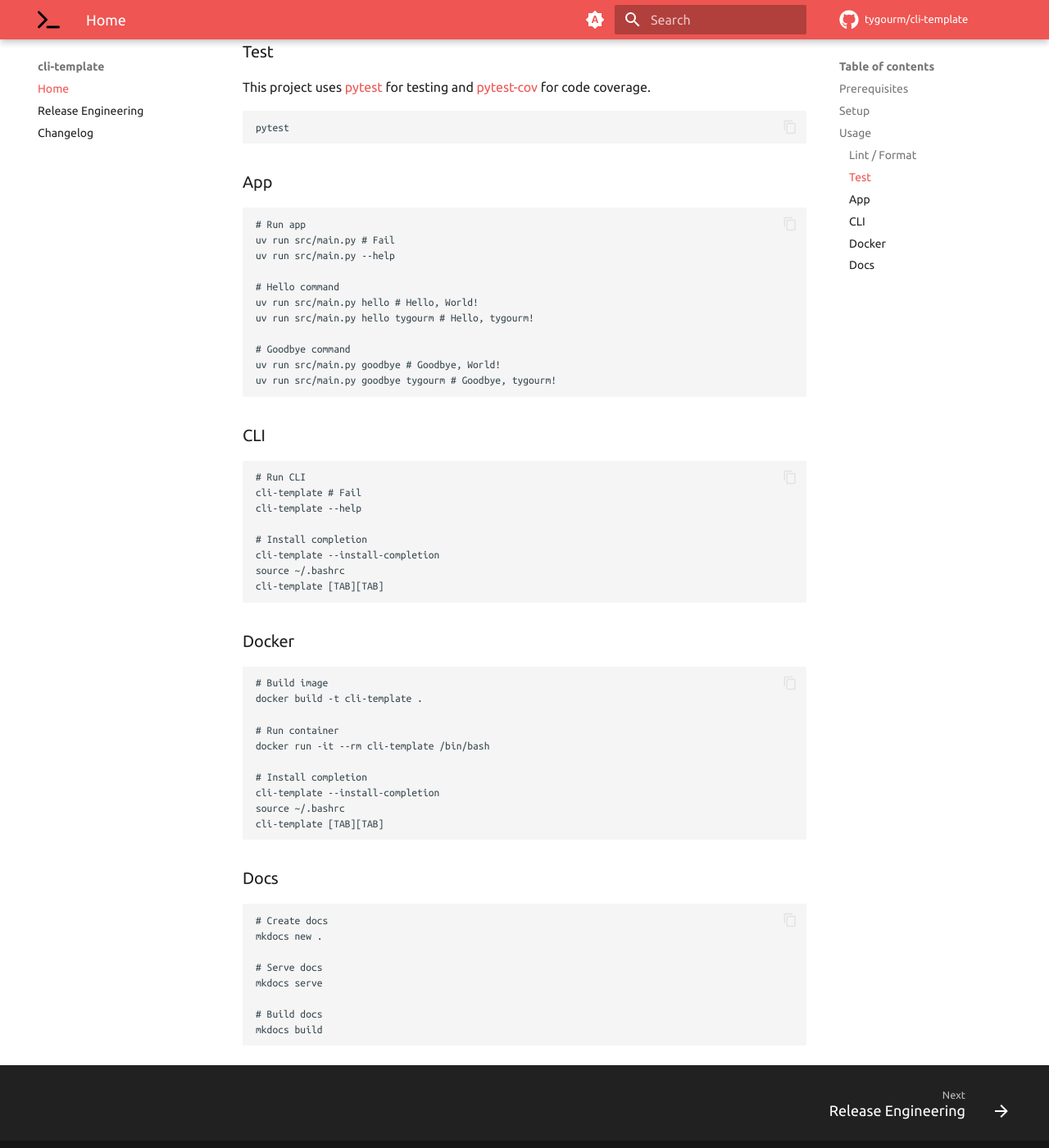
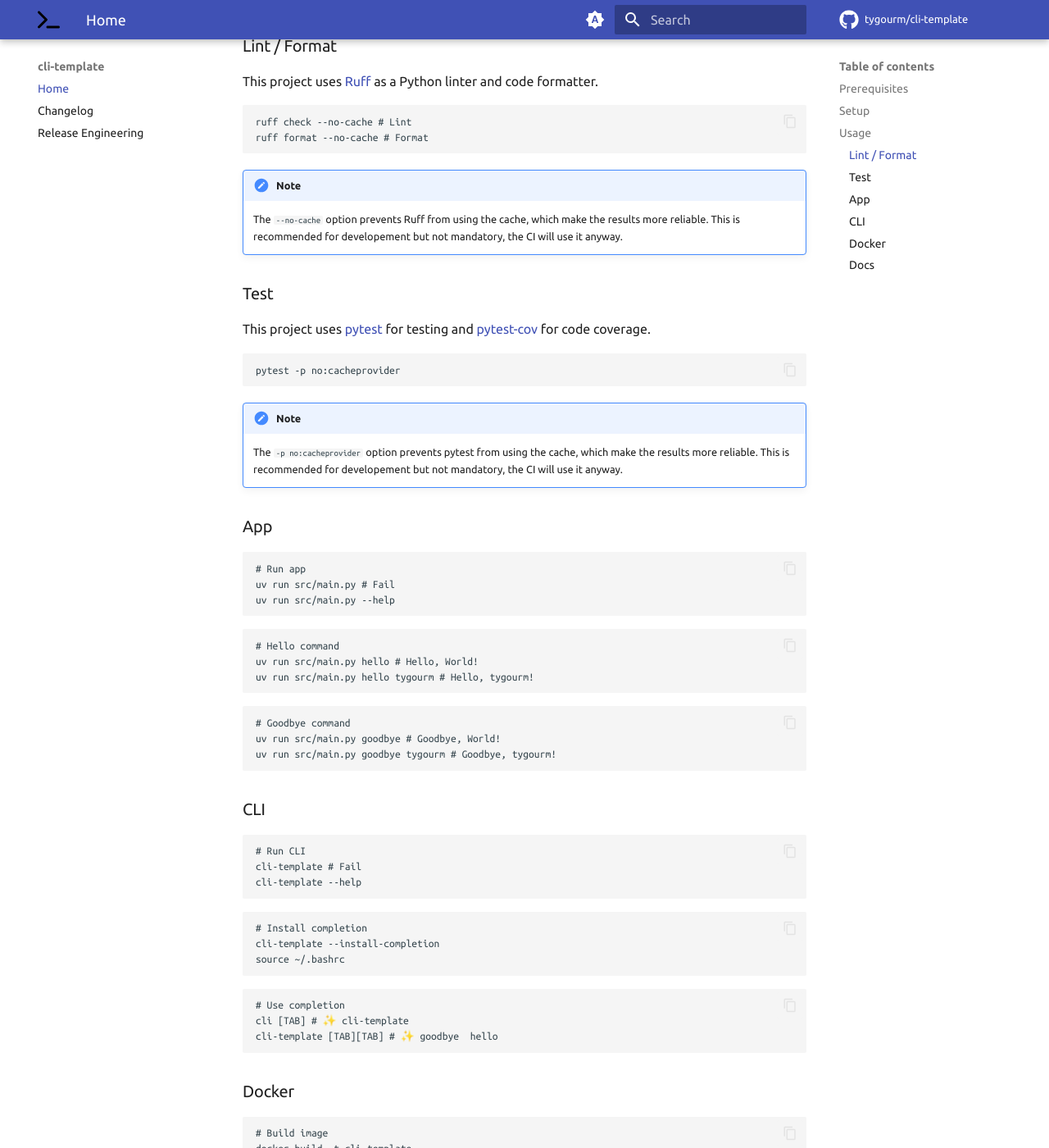
Before and after one commit to tygourm/cli-template, an MkDocs documentation site: the page built from docs/README.md, in a window 1280 px wide and 1400 px high, scrolled down 798 px. Shown: the whole window at 82% size. Built offline with MkDocs 1.6.1 and Material for MkDocs 9.7.7, drawn with Linux system fonts in a browser that asks for light colours; plug-ins that fetch from the network failed and are left out; comment, search, counter and statistics services are not loaded; some of the changed text lies outside the part shown.

Commit message:
📝 Improve docs (#5)

````diff
--- a/docs/README.md
+++ b/docs/README.md
@@ -4,13 +4,13 @@
 
 ## Prerequisites
 
-This project uses [uv](https://docs.astral.sh/uv) as a package
-and project manager.
+This project uses [uv](https://docs.astral.sh/uv) as a Python
+package and project manager.
 
 ## Setup
 
 ```bash
-uv sync --frozen --all-groups
+uv sync --all-groups --frozen
 ```
 
 This command will create a virtual environment and install the
@@ -21,17 +21,32 @@
 source .venv/bin/activate
 ```
 
+!!! note
+
+    - If dependencies are not recognized in VS Code, you can run
+    the command `Ctrl + Shift + P > Python: Select Interpreter`
+    and select `.venv/bin/python`.
+    - After updating the dependencies, you can run the command
+    `Ctrl + Shift + P > Developer: Reload Window` to refresh the
+    development environment.
+
 ## Usage
 
 ### Lint / Format
 
-This project uses [Ruff](https://docs.astral.sh/ruff) as a linter
-and code formatter.
+This project uses [Ruff](https://docs.astral.sh/ruff) as a Python
+linter and code formatter.
 
 ```bash
 ruff check --no-cache # Lint
 ruff format --no-cache # Format
 ```
+
+!!! note
+
+    The `--no-cache` option prevents Ruff from using the cache,
+    which make the results more reliable. This is recommended for
+    developement but not mandatory, the CI will use it anyway.
 
 ### Test
 
@@ -40,8 +55,15 @@
 code coverage.
 
 ```bash
-pytest
+pytest -p no:cacheprovider
 ```
+
+!!! note
+
+    The `-p no:cacheprovider` option prevents pytest from using
+    the cache, which make the results more reliable. This is
+    recommended for developement but not mandatory, the CI will
+    use it anyway.
 
 ### App
 
@@ -49,11 +71,15 @@
 # Run app
 uv run src/main.py # Fail
 uv run src/main.py --help
+```
 
+```bash
 # Hello command
 uv run src/main.py hello # Hello, World!
 uv run src/main.py hello tygourm # Hello, tygourm!
+```
 
+```bash
 # Goodbye command
 uv run src/main.py goodbye # Goodbye, World!
 uv run src/main.py goodbye tygourm # Goodbye, tygourm!
@@ -65,11 +91,18 @@
 # Run CLI
 cli-template # Fail
 cli-template --help
+```
 
+```bash
 # Install completion
 cli-template --install-completion
 source ~/.bashrc
-cli-template [TAB][TAB]
+```
+
+```bash
+# Use completion
+cli [TAB] # ✨ cli-template
+cli-template [TAB][TAB] # ✨ goodbye  hello
 ```
 
 ### Docker
@@ -77,25 +110,40 @@
 ```bash
 # Build image
 docker build -t cli-template .
+```
 
+```bash
 # Run container
-docker run -it --rm cli-template /bin/bash
+docker run -it --rm cli-template
+```
 
+!!! note
+
+    The `--rm` automatically remove the container and its
+    associated anonymous volumes when it exits.
+
+You can install and use completion inside the running container.
+
+```bash
 # Install completion
 cli-template --install-completion
 source ~/.bashrc
-cli-template [TAB][TAB]
+```
+
+```bash
+# Use completion
+cli [TAB] # ✨ cli-template
+cli-template [TAB][TAB] # ✨ goodbye  hello
 ```
 
 ### Docs
 
 ```bash
-# Create docs
-mkdocs new .
-
 # Serve docs
 mkdocs serve
+```
 
+```bash
 # Build docs
 mkdocs build
 ```
--- a/mkdocs.yml
+++ b/mkdocs.yml
@@ -7,40 +7,6 @@
 
 theme:
   name: material
-  font:
-    text: Ubuntu
-    code: Ubuntu Mono
-  icon:
-    repo: fontawesome/brands/github
-  logo: img/terminal-solid.svg
-  favicon: img/terminal-solid.svg
-
-  palette:
-    # System palette
-    - media: "(prefers-color-scheme)"
-      primary: red
-      accent: pink
-      toggle:
-        icon: material/brightness-auto
-        name: Switch to light mode
-
-    # Light palette
-    - media: "(prefers-color-scheme: light)"
-      scheme: default
-      primary: red
-      accent: pink
-      toggle:
-        icon: material/brightness-7
-        name: Switch to dark mode
-
-    # Dark palette
-    - media: "(prefers-color-scheme: dark)"
-      scheme: slate
-      primary: red
-      accent: pink
-      toggle:
-        icon: material/brightness-4
-        name: Switch to system preference
 
   features:
     - content.code.copy
@@ -55,12 +21,45 @@
     - search.suggest
     - toc.follow
 
+  palette:
+    # System palette
+    - media: "(prefers-color-scheme)"
+      toggle:
+        icon: material/brightness-auto
+        name: Switch to light mode
+
+    # Light palette
+    - media: "(prefers-color-scheme: light)"
+      scheme: default
+      toggle:
+        icon: material/brightness-7
+        name: Switch to dark mode
+
+    # Dark palette
+    - media: "(prefers-color-scheme: dark)"
+      scheme: slate
+      toggle:
+        icon: material/brightness-4
+        name: Switch to system preference
+
+  font:
+    text: Ubuntu
+    code: Ubuntu Mono
+
+  logo: img/terminal-solid.svg
+  favicon: img/terminal-solid.svg
+  icon:
+    repo: fontawesome/brands/github
+
 plugins:
   - offline
   - privacy
   - search
 
+markdown_extensions:
+  - admonition
+
 nav:
   - Home: README.md
+  - Changelog: CHANGELOG.md
   - Release Engineering: RELENG.md
-  - Changelog: CHANGELOG.md
````
Also changed, not shown: README.md (+60 -12 lines), docs/CHANGELOG.md (+6 -0 lines), pyproject.toml (+1 -6 lines), 5 other files.
